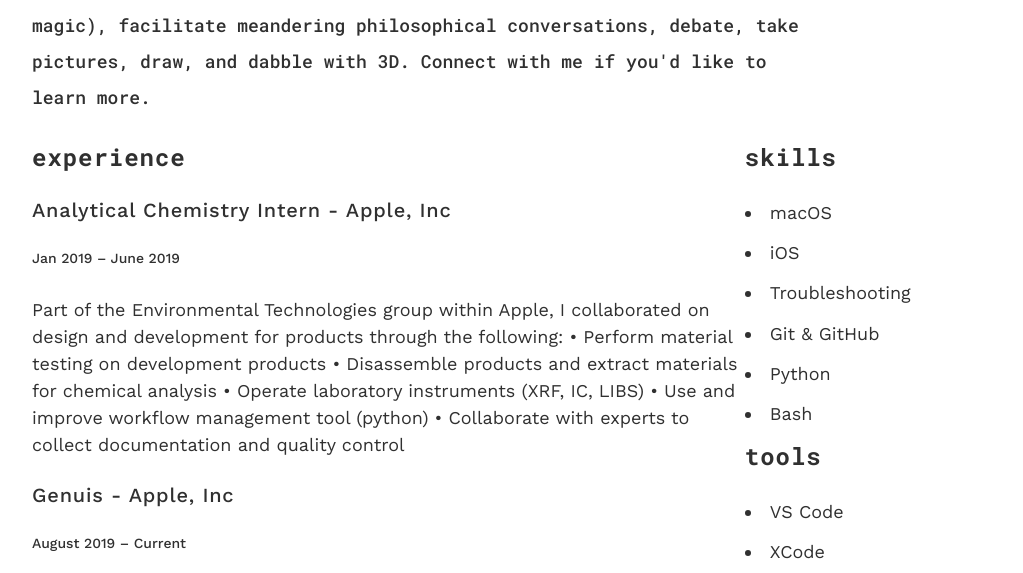
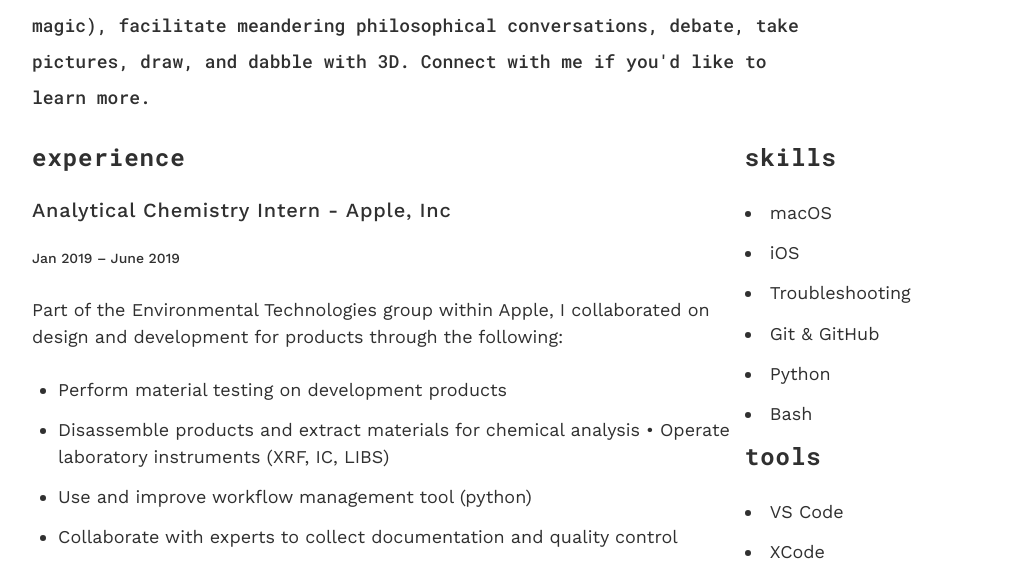
Before and after one commit to FranciscoSerrano/ciscoserrano, a Gatsby site: page / in a window 1280 px wide. Shown: the part 372-945 px from the top of the page, without its empty margins (128-1151 px from the left). Built offline with nearby package versions, Linux system fonts and the light colour scheme; Gatsby itself is replaced by a stand-in of ours.

Commit message:
Adds ability for a list under each work experience

```diff
--- a/src/components/resume/experience/experienceItem.js
+++ b/src/components/resume/experience/experienceItem.js
@@ -15,6 +15,7 @@ const experienceItem = (props) => {
       <h3>{props.title}</h3>
       <h4>{props.subTitle}</h4>
       <p>{props.description}</p>
+      <ul>{props.children}</ul>
     </ExperienceItem>
   )
 }
--- a/src/components/resume/resume.js
+++ b/src/components/resume/resume.js
@@ -23,15 +23,18 @@ const resume = () => {
       <LeftColumn>
         <Experience>
           <h2>experience</h2>
+
           <ExperienceItem
             title="Analytical Chemistry Intern - Apple, Inc"
             subTitle="Jan 2019 – June 2019"
-            description="Part of the Environmental Technologies group within Apple, I collaborated on design and development for products through the following:
-            • Perform material testing on development products
-            • Disassemble products and extract materials for chemical analysis • Operate laboratory instruments (XRF, IC, LIBS)
-            • Use and improve workflow management tool (python)
-            • Collaborate with experts to collect documentation and quality control"
-          />
+            description="Part of the Environmental Technologies group within Apple, I collaborated on design and development for products through the following:"
+          >
+            <li>Perform material testing on development products</li>
+            <li>Disassemble products and extract materials for chemical analysis • Operate laboratory instruments (XRF, IC, LIBS)</li>
+            <li>Use and improve workflow management tool (python)</li>
+            <li>Collaborate with experts to collect documentation and quality control</li>
+          </ExperienceItem>
+
           <ExperienceItem
             title="Genuis - Apple, Inc"
             subTitle="August 2019 – Current"
@@ -40,6 +43,7 @@ const resume = () => {
             The Genius shares his or her technical expertise with all their customers, regardless of the customer’s level of expertise.
             Additionally, the Genius supports the development of teammembers through mentoring and knowledge-sharing."
           />
+
           <ExperienceItem
             title="Technical Expert - Apple, Inc"
             subTitle="January 2016 – August 2019"
@@ -48,6 +52,7 @@ const resume = () => {
             get the most out of their Apple products and services. In addition, the Technical Specialist ensures customers are educated about all
             available ownership options."
           />
+
           <ExperienceItem
             title="Product Specialist - Apple, Inc"
             subTitle="Nov 2015 – January 2016"
@@ -56,12 +61,14 @@ const resume = () => {
             to demonstrate how Apple can enrich their lives. The Specialist is dedicated to delivering a customer service experience that is
             unlike any other."
           />
+
            <ExperienceItem
             title="iOS Developer Intern - DS Media Labs"
             subTitle="May 2013 – January 2014"
             description="Design and build applications for the iOS platform. Unit-test code for robustness, including edge cases, usability, & general reliability."
           />
         </Experience>
+
         <Experience>
           <h2>education</h2>
           <ExperienceItem title="Bachelor of Science: Mathematics" subTitle="University of Central Florida" />
@@ -69,7 +76,6 @@ const resume = () => {
           <ExperienceItem title="Apple ACIT Certified" subTitle="Mobile Device Repair" />
           <ExperienceItem title="Apple ACMT Certified" subTitle="Mac Repair" />
           <ExperienceItem title="Jamf Professional Certified" subTitle="MDM Software Solutions" />
-
         </Experience>
       </LeftColumn>
 
```
